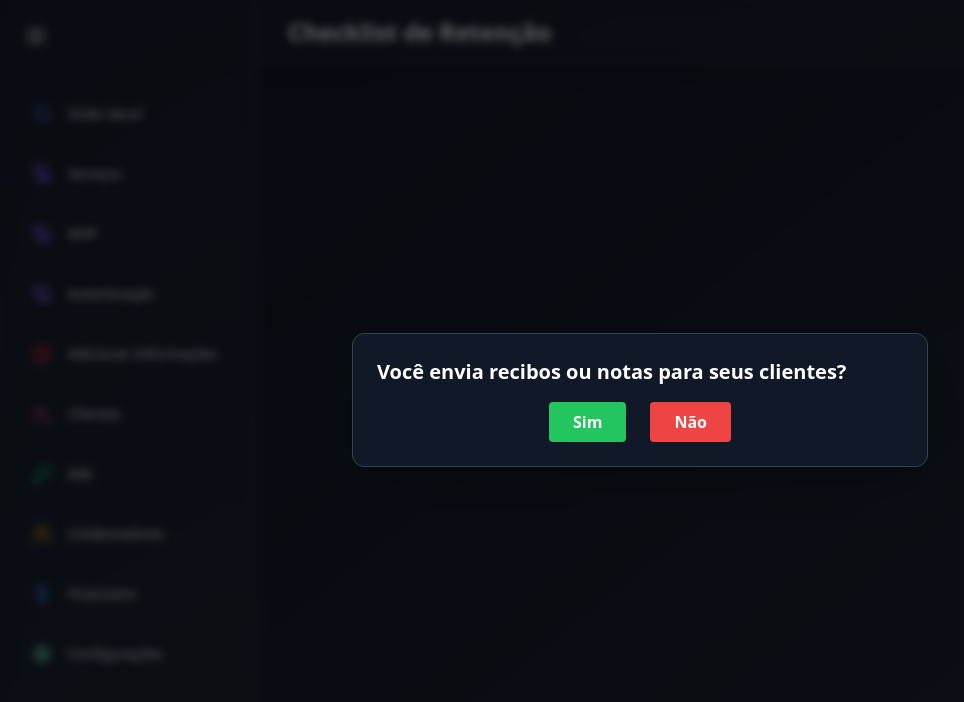
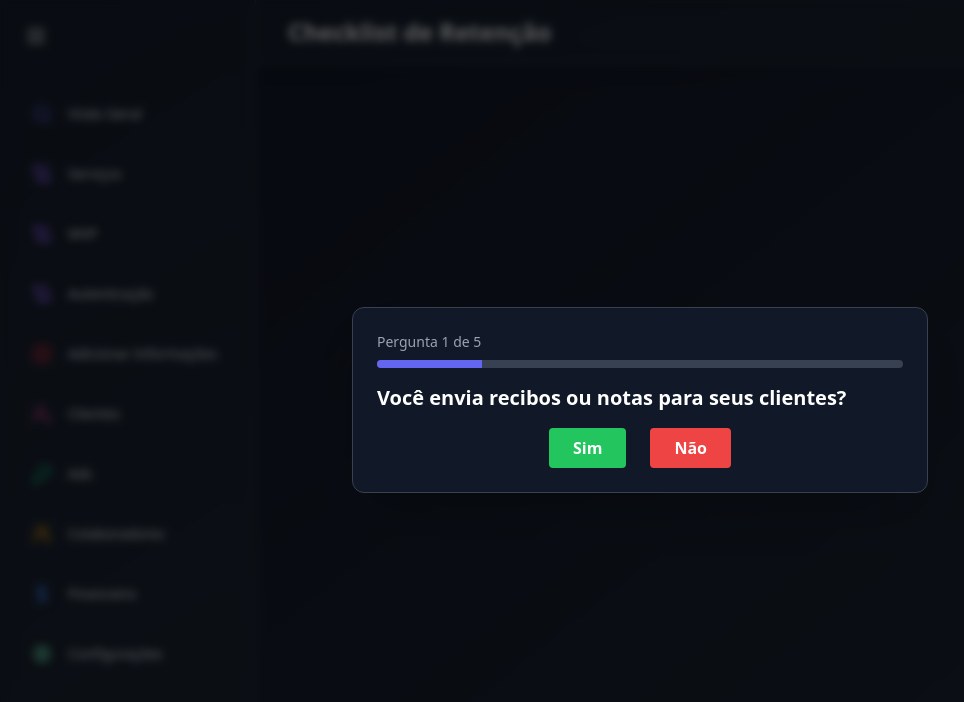
Before and after one commit to thepatroa/patroa, a React (Vite) app in the folder frontend/: page /mvp in a window 1280 px wide. Both pictures are taken after a click on the button "🚀 Começar Teste". Shown: the top 702 px of the page, without its empty margins (0-964 px from the left). Built offline with nearby package versions, Linux system fonts and the light colour scheme; no server answers.

Commit message:
chore: ☀️ adiciona efeito sonoro no meu mvp

```diff
--- a/frontend/src/pages/MVP.jsx
+++ b/frontend/src/pages/MVP.jsx
@@ -1,4 +1,4 @@
-import { useState } from "react";
+import { useState, useEffect } from "react";
 import { motion, AnimatePresence } from "framer-motion";
 import Header from "../components/common/Header";
 import StatCard from "../components/common/StatCard";
@@ -38,8 +38,10 @@ const ChecklistRetencao = () => {
   const [mostrarResultado, setMostrarResultado] = useState(false);
   const [iniciado, setIniciado] = useState(false);
   const [etapa, setEtapa] = useState(0);
+  const somResposta = new Audio("https://assets.mixkit.co/sfx/preview/mixkit-game-ball-tap-2073.mp3");
 
   const handleResposta = (resposta) => {
+    somResposta.play();
     const novasRespostas = [...respostas, resposta];
     setRespostas(novasRespostas);
     if (novasRespostas.length === checklistItens.length) {
@@ -92,6 +94,15 @@ const ChecklistRetencao = () => {
                 animate={{ scale: 1 }}
                 exit={{ scale: 0.8 }}
               >
+                <div className='mb-4'>
+                  <div className='text-sm text-gray-400 mb-2'>Pergunta {etapa + 1} de {total}</div>
+                  <div className='w-full h-2 bg-gray-700 rounded-full overflow-hidden'>
+                    <div
+                      className='h-full bg-indigo-500 transition-all duration-300'
+                      style={{ width: `${((etapa + 1) / total) * 100}%` }}
+                    ></div>
+                  </div>
+                </div>
                 <h3 className='text-xl font-bold mb-4'>{checklistItens[etapa].pergunta}</h3>
                 <div className='flex justify-center gap-6'>
                   <button
```
